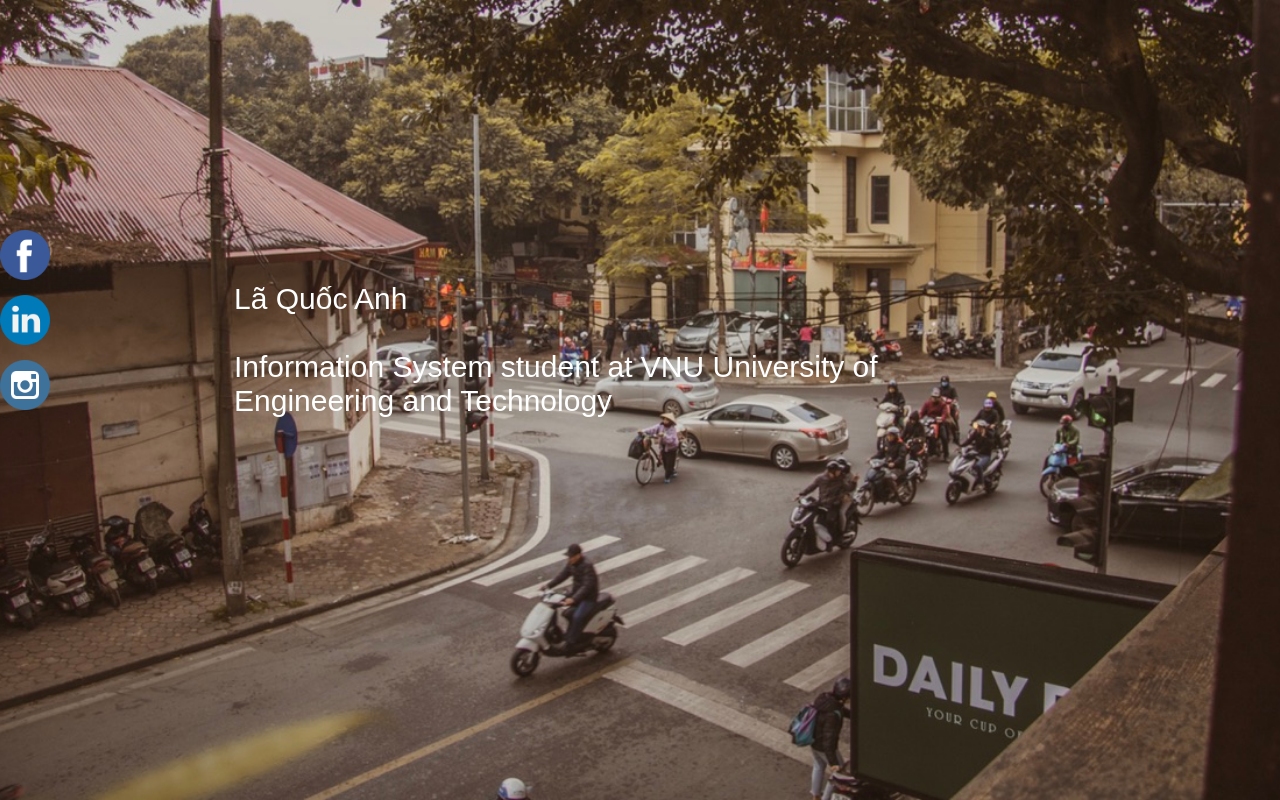
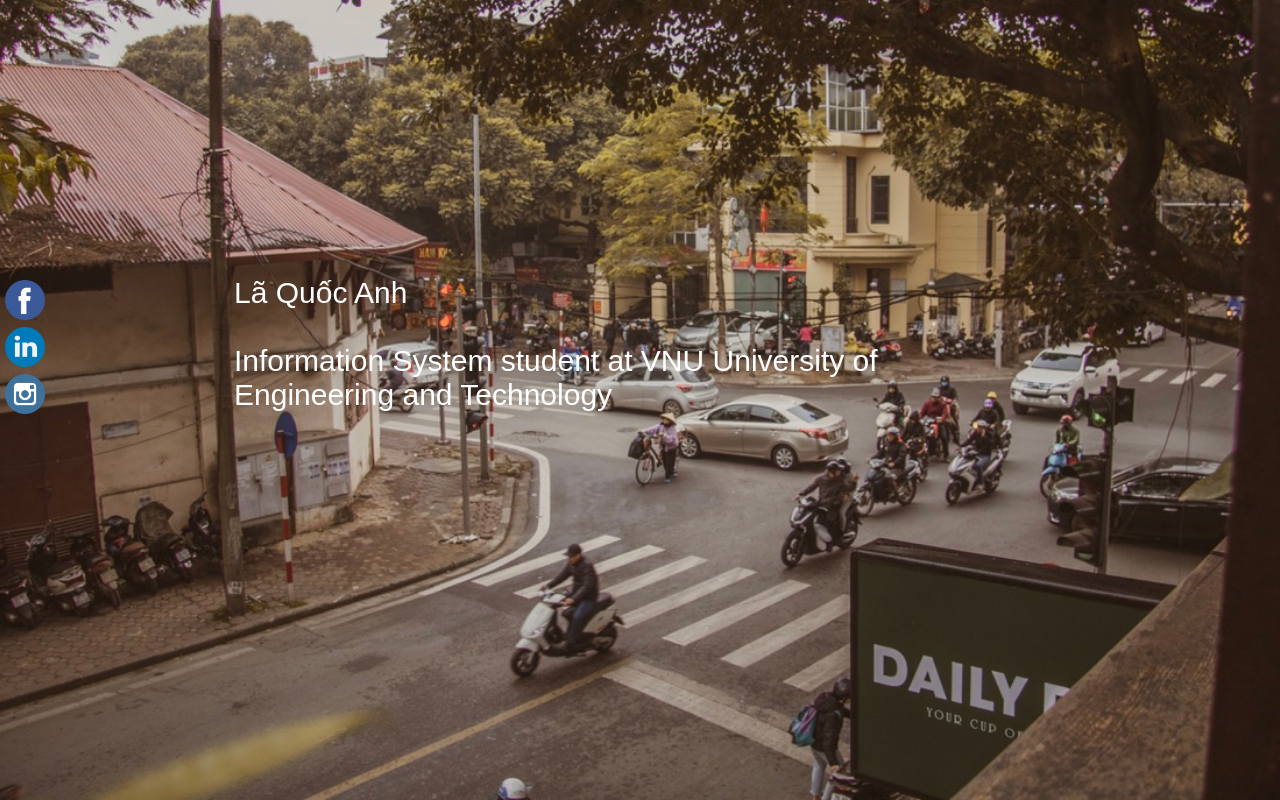
Before and after one commit to LqAnh/LqAnh.github.io, a plain HTML site: page index.html in a window 1280 px wide. Drawn offline with Linux system fonts and the light colour scheme.

Commit message:
my introduce website v1

```diff
--- a/app.css
+++ b/app.css
@@ -12,35 +12,35 @@ body, html{
     background-attachment: fixed;
     width: 100%;
 }
-.bg p{
+.para1{
     color: white;
     font-size: 3rem;
     font-family: Arial;
     text-align: left;
     padding: 10px;
     position: absolute;
-    top: 40%;
+    top: 43%;
     left: 45%;
     transform: translate(-50%, -50%);
 }
 .fb_logo{
-    width: 50px;
-    height: 50px;
-    margin-top: 18%;
-    background-attachment: fixed;
-    background-position: center;
+    width: 40px;
+    height: 40px;
+    margin-top: 280px;
+    background-size: cover;
+    margin-left: 5px;
 }
 .in_logo{
-    width: 50px;
-    height: 50px;
-    margin-top: 1%;
-    background-attachment: fixed;
-    background-position: center;
+    width: 40px;
+    height: 40px;
+    margin-top: 5px;
+    background-size: cover;
+    margin-left: 5px;
 }
 .ig_logo{
-    width: 50px;
-    height: 50px;
-    margin-top: 1%;
-    background-attachment: fixed;
-    background-position: center;
+    width: 40px;
+    height: 40px;
+    margin-top: 5px;
+    background-size: cover;
+    margin-left: 5px;
 }
--- a/index.html
+++ b/index.html
@@ -11,9 +11,14 @@
 
 <body>
     <div class="bg">
-        <p>Lã Quốc Anh<br>
-            <br> Information System student at VNU University of Engineering and Technology
-        </p>
+        <div class="para1">
+            <p>Lã Quốc Anh<br>
+                <br> Information System student at VNU University of Engineering and Technology
+            </p>
+        </div>
+        <div class="para2">
+
+        </div>
         <div>
             <a href="https://www.facebook.com/lqa01" target="_blank">
                 <img src="fb2.png" class="fb_logo"></a>
```
